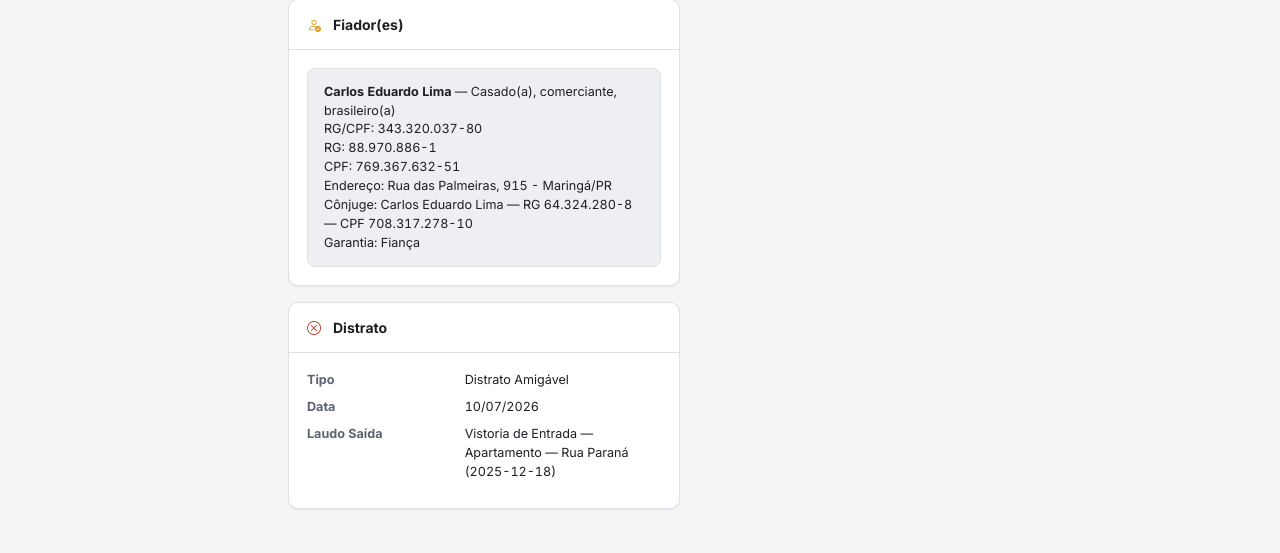
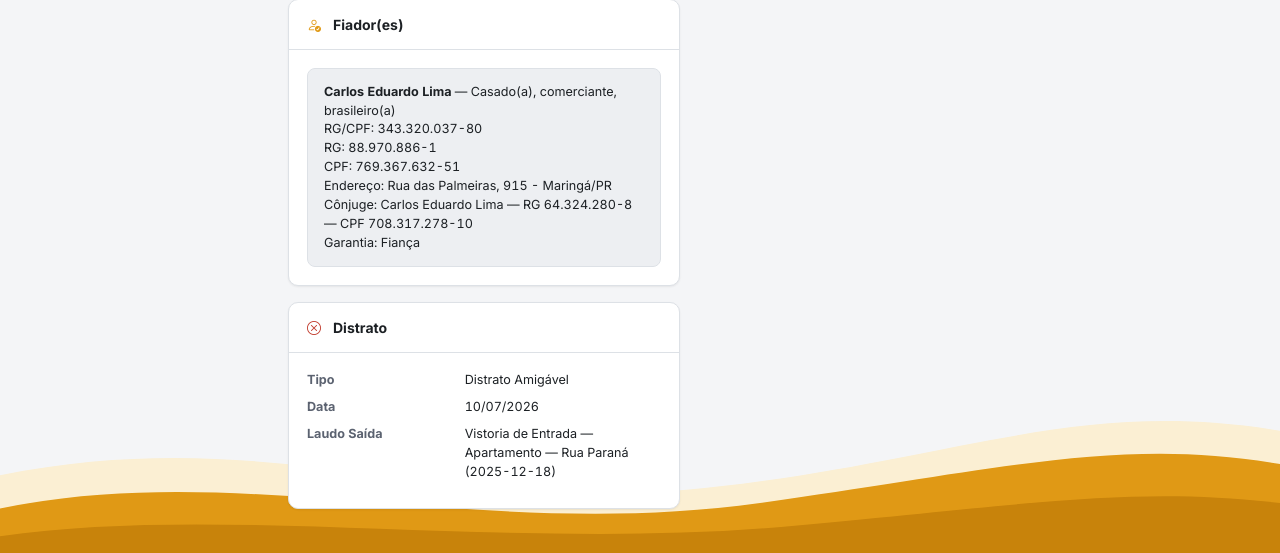
Before and after one commit to JulianoGarciaG/projeto-tcc, a Django app: page /contratos/23/ in a window 1280 px wide. Shown: the part 1022-1575 px from the top of the page. Run offline with Django 5.2, Linux system fonts and the light colour scheme; a user stored in the database is signed in; data comes from the database, SQL or seed files in the repository; some libraries are stand-ins or nearby versions.

Commit message:
feat(landing): add brand wave decoration fixed to viewport bottom
Add a global SVG wave graphic in brand colors anchored to the bottom
of the screen. It stays fixed to the viewport on short pages and
switches to following the end of the document on scrollable pages,
so it never overlaps content while scrolling.

```diff
--- a/static/css/shelter.css
+++ b/static/css/shelter.css
@@ -146,6 +146,7 @@
    3. BASE / TIPOGRAFIA
    ============================================================ */
 body {
+  position: relative;
   background: var(--canvas);
   color: var(--ink);
   font-family: 'Inter', system-ui, -apple-system, 'Segoe UI', Roboto, sans-serif;
@@ -1048,3 +1049,23 @@ input[type="file"].input-dashed {
   align-items: center;
   justify-content: center;
 }
+.page-wave {
+  position: fixed;
+  left: 0;
+  right: 0;
+  bottom: 0;
+  z-index: -1;
+  line-height: 0;
+  overflow: hidden;
+  pointer-events: none;
+}
+/* Página com scroll: a onda deixa de ficar presa à viewport e passa a
+   acompanhar o fim do documento (senão cobriria conteúdo ao rolar). */
+body.page-scrollable .page-wave {
+  position: absolute;
+}
+.page-wave svg {
+  display: block;
+  width: 100%;
+  height: 200px;
+}
--- a/templates/base.html
+++ b/templates/base.html
@@ -206,5 +206,26 @@
 </script>
 
 {% block extra_js %}{% endblock %}
+<div class="page-wave" aria-hidden="true">
+  <svg viewBox="0 0 1600 360" preserveAspectRatio="none" xmlns="http://www.w3.org/2000/svg">
+    <path fill="var(--brand-soft)" d="M0,220 C350,120 550,300 900,240 C1200,190 1350,80 1600,140 L1600,360 L0,360 Z"/>
+    <path fill="var(--brand)" d="M0,280 C300,190 600,340 950,270 C1250,210 1400,150 1600,200 L1600,360 L0,360 Z"/>
+    <path fill="var(--brand-hover)" d="M0,330 C280,270 650,360 1000,310 C1300,270 1420,240 1600,270 L1600,360 L0,360 Z"/>
+  </svg>
+</div>
+<script>
+  // Alterna a onda decorativa entre fixa na viewport (paginas curtas,
+  // sem scroll) e ancorada ao fim do documento (paginas longas, para
+  // nao sobrepor conteudo ao rolar).
+  (function () {
+    function updatePageWaveMode() {
+      var isScrollable = document.documentElement.scrollHeight > window.innerHeight;
+      document.body.classList.toggle('page-scrollable', isScrollable);
+    }
+    window.addEventListener('load', updatePageWaveMode);
+    window.addEventListener('resize', updatePageWaveMode);
+    document.addEventListener('DOMContentLoaded', updatePageWaveMode);
+  })();
+</script>
 </body>
 </html>
```
